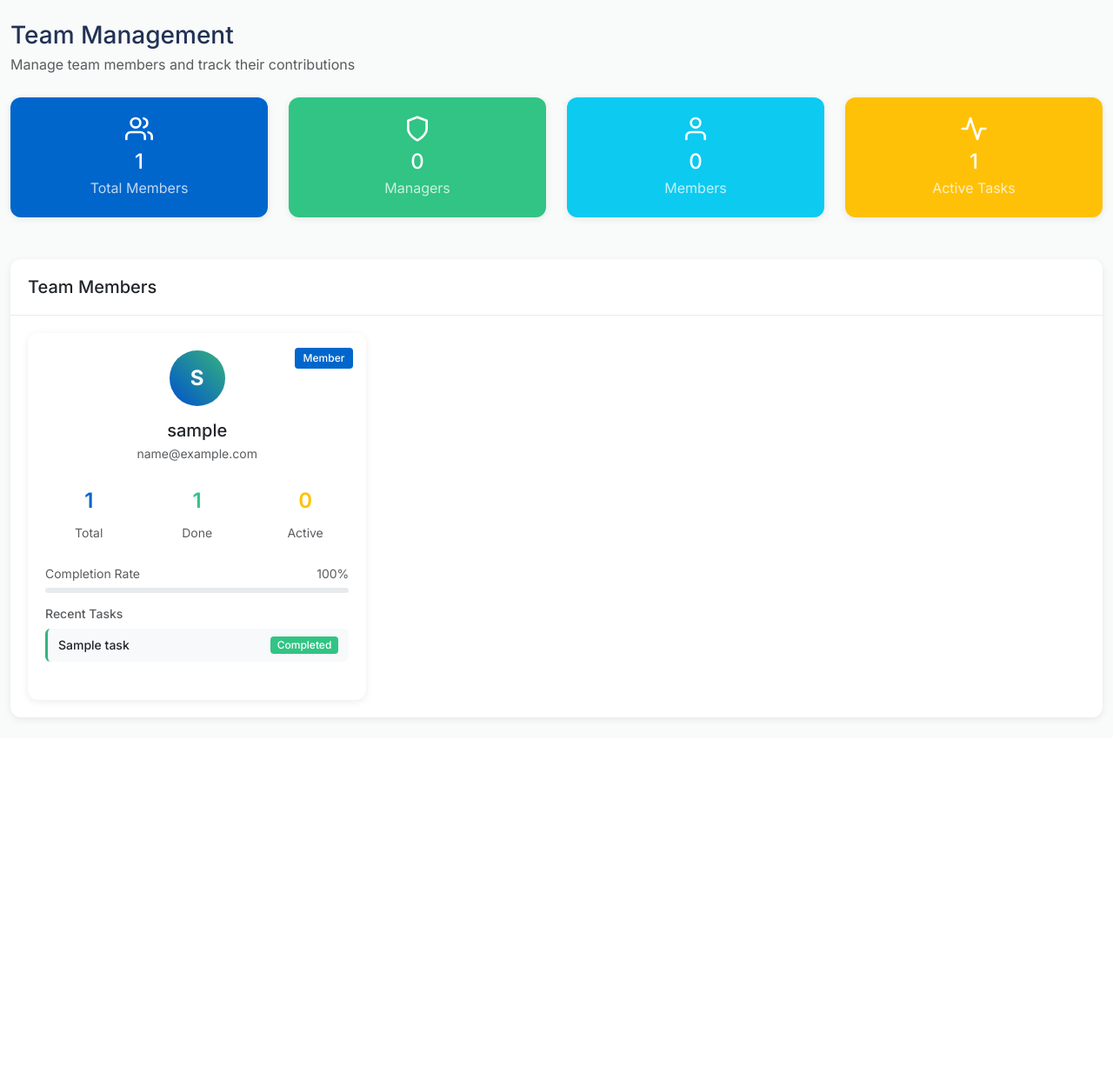
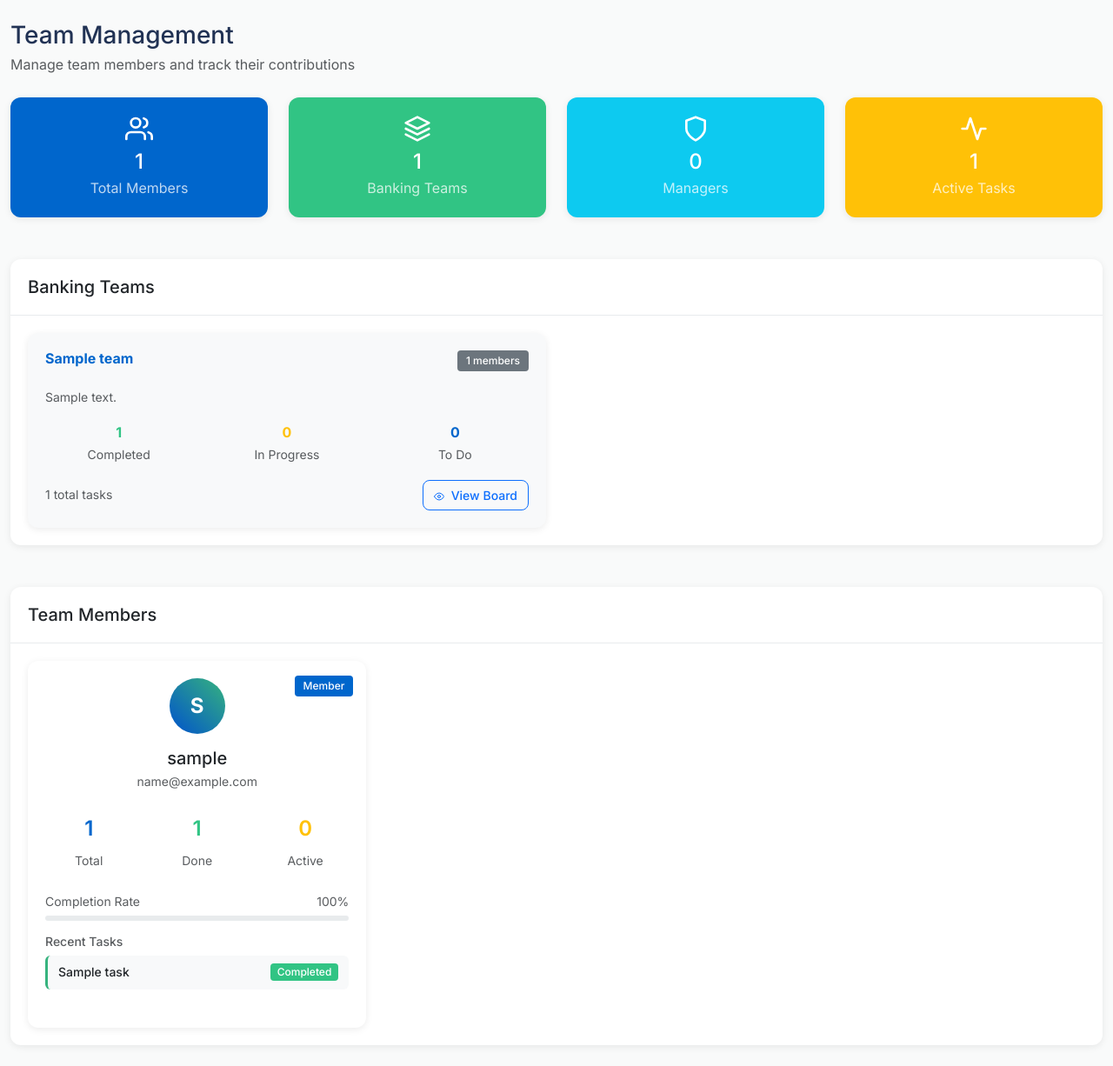
Before and after one commit to trtquy/QLCV, a Flask app: page /team in a window 1280 px wide. Shown: the part 64-1290 px from the top of the page at 87% size. Before the commit the page ends 893 px from the top, so only its background shows below. Run offline with Flask 3, Linux system fonts and the light colour scheme; the visitor is signed in with stand-in values (Sample User, id 1); tables that the repository leaves empty hold one stand-in row (values such as "Sample post"); some libraries are stand-ins or nearby versions.

Commit message:
Enable users to organize tasks by teams and view team-specific progress
Implements team filtering on the main page and displays team details on the team page by updating routes.py and templates.

Replit-Commit-Author: Agent
Replit-Commit-Session-Id: a8205d39-444d-4264-94f6-06e4aeabdd19
Replit-Commit-Screenshot-Url: https://storage.googleapis.com/screenshot-production-us-central1/d78090ec-6393-4495-a256-2a55f9ddaee6/875cea55-172b-4dda-8a8a-c091c4cf2bf3.jpg

```diff
--- a/routes.py
+++ b/routes.py
@@ -13,6 +13,12 @@ def index():
 
     tasks = data_manager.get_all_tasks()
     users = data_manager.get_all_users()
+    teams = data_manager.get_all_teams()
+
+    # Filter by team if specified
+    team_filter = request.args.get('team')
+    if team_filter:
+        tasks = [t for t in tasks if str(t.team_id) == team_filter]
 
     # Organize tasks by status
     todo_tasks = [t for t in tasks if t.status == 'todo']
@@ -22,15 +28,19 @@ def index():
     # Convert to dictionaries for JSON serialization
     tasks_dict = [t.to_dict() for t in tasks]
     users_dict = [u.to_dict() for u in users]
+    teams_dict = [team.to_dict() for team in teams]
 
     return render_template('index.html',
                          todo_tasks=todo_tasks,
                          in_progress_tasks=in_progress_tasks,
                          completed_tasks=completed_tasks,
                          users=users,
+                         teams=teams,
                          current_user=current_user,
                          tasks_dict=tasks_dict,
-                         users_dict=users_dict)
+                         users_dict=users_dict,
+                         teams_dict=teams_dict,
+                         selected_team=team_filter)
 
 @app.route('/login', methods=['GET', 'POST'])
 def login():
@@ -236,11 +246,13 @@ def team():
 
     users = data_manager.get_all_users()
     tasks = data_manager.get_all_tasks()
+    teams = data_manager.get_all_teams()
 
     return render_template('team.html',
                          current_user=current_user,
                          users=users,
-                         tasks=tasks)
+                         tasks=tasks,
+                         teams=teams)
 
 @app.route('/update_user_role/<user_id>', methods=['POST'])
 def update_user_role(user_id):
--- a/templates/team.html
+++ b/templates/team.html
@@ -110,9 +110,9 @@
         <div class="col-lg-3 col-md-6">
             <div class="card border-0 bg-success text-white">
                 <div class="card-body text-center">
-                    <i data-feather="shield" class="mb-2" style="width: 32px; height: 32px;"></i>
-                    <div class="h4 mb-1">{{ users|selectattr('role', 'equalto', 'manager')|list|length }}</div>
-                    <div class="opacity-75">Managers</div>
+                    <i data-feather="layers" class="mb-2" style="width: 32px; height: 32px;"></i>
+                    <div class="h4 mb-1">{{ teams|length }}</div>
+                    <div class="opacity-75">Banking Teams</div>
                 </div>
             </div>
         </div>
@@ -120,9 +120,9 @@
         <div class="col-lg-3 col-md-6">
             <div class="card border-0 bg-info text-white">
                 <div class="card-body text-center">
-                    <i data-feather="user" class="mb-2" style="width: 32px; height: 32px;"></i>
-                    <div class="h4 mb-1">{{ users|selectattr('role', 'equalto', 'member')|list|length }}</div>
-                    <div class="opacity-75">Members</div>
+                    <i data-feather="shield" class="mb-2" style="width: 32px; height: 32px;"></i>
+                    <div class="h4 mb-1">{{ users|selectattr('role', 'equalto', 'manager')|list|length }}</div>
+                    <div class="opacity-75">Managers</div>
                 </div>
             </div>
         </div>
@@ -133,6 +133,59 @@
                     <i data-feather="activity" class="mb-2" style="width: 32px; height: 32px;"></i>
                     <div class="h4 mb-1">{{ tasks|length }}</div>
                     <div class="opacity-75">Active Tasks</div>
+                </div>
+            </div>
+        </div>
+    </div>
+
+    <!-- Banking Teams Overview -->
+    <div class="row mb-5">
+        <div class="col-12">
+            <div class="card">
+                <div class="card-header">
+                    <h5 class="card-title mb-0">Banking Teams</h5>
+                </div>
+                <div class="card-body">
+                    <div class="row g-4">
+                        {% for team in teams %}
+                            {% set team_tasks = tasks|selectattr('team_id', 'equalto', team.id)|list %}
+                            {% set team_members = users|selectattr('team_id', 'equalto', team.id)|list %}
+                            <div class="col-lg-6">
+                                <div class="card border-0 bg-light h-100">
+                                    <div class="card-body">
+                                        <div class="d-flex justify-content-between align-items-start mb-3">
+                                            <h6 class="fw-bold text-primary">{{ team.name }}</h6>
+                                            <span class="badge bg-secondary">{{ team_members|length }} members</span>
+                                        </div>
+                                        <p class="text-muted small mb-3">{{ team.description }}</p>
+
+                                        <div class="row text-center mb-3">
+                                            <div class="col-4">
+                                                <div class="fw-bold text-success">{{ team_tasks|selectattr('status', 'equalto', 'completed')|list|length }}</div>
+                                                <small class="text-muted">Completed</small>
+                                            </div>
+                                            <div class="col-4">
+                                                <div class="fw-bold text-warning">{{ team_tasks|selectattr('status', 'equalto', 'in_progress')|list|length }}</div>
+                                                <small class="text-muted">In Progress</small>
+                                            </div>
+                                            <div class="col-4">
+                                                <div class="fw-bold text-primary">{{ team_tasks|selectattr('status', 'equalto', 'todo')|list|length }}</div>
+                                                <small class="text-muted">To Do</small>
+                                            </div>
+                                        </div>
+
+                                        <div class="d-flex justify-content-between align-items-center">
+                                            <small class="text-muted">{{ team_tasks|length }} total tasks</small>
+                                            <a href="/?team={{ team.id }}" class="btn btn-outline-primary btn-sm">
+                                                <i data-feather="eye" class="me-1" style="width: 12px; height: 12px;"></i>
+                                                View Board
+                                            </a>
+                                        </div>
+                                    </div>
+                                </div>
+                            </div>
+                        {% endfor %}
+                    </div>
                 </div>
             </div>
         </div>
```
Also changed, not shown: templates/index.html (+47 -1 lines).
